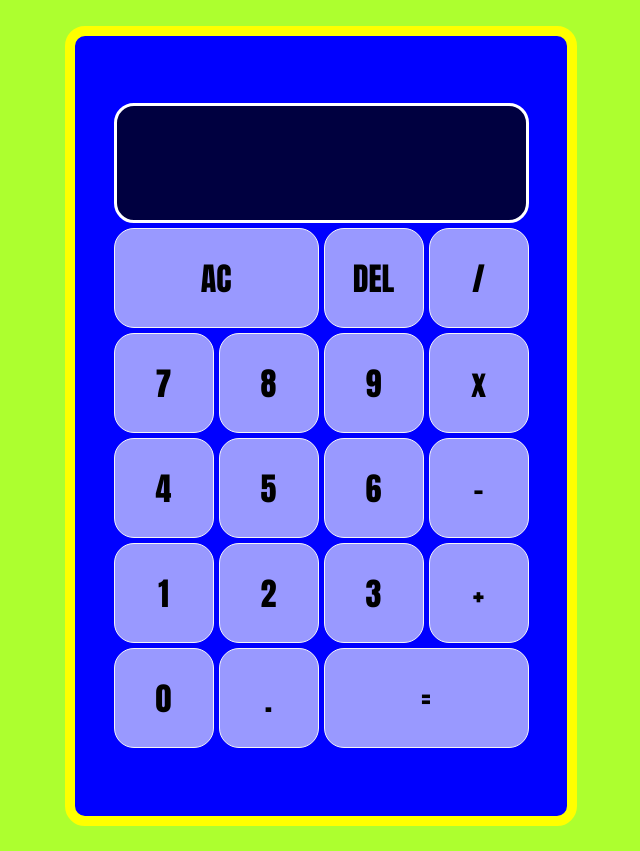
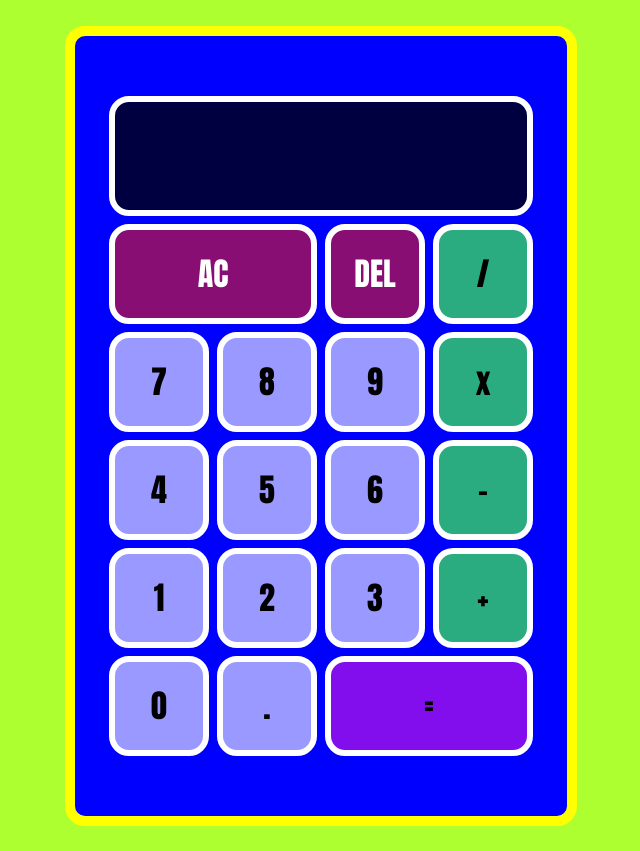
Before and after one commit to Momentum-Team-14/build-a-calculator-part-1-moellioHeather, a plain HTML site: page index.html in a window 1280 px wide. Shown: the whole page, without its empty margins (319-959 px from the left). Drawn offline with Linux system fonts and the light colour scheme.

Commit message:
made changes to colors

```diff
--- a/index.html
+++ b/index.html
@@ -34,7 +34,7 @@
        <button data-number>.</button>
        <button data-equals class="span-two">=</button>
     </div>
-    <audio id="click-numbers" src="mixkit-player-jumping-in-a-video-game-2043.wav"></audio>
+    <audio id="click-numbers" src="mixkit-neutral-bot-pinbal-tone-3137.wav"></audio>
     <audio id="click-equals" src="mixkit-unlock-game-notification-253.wav"></audio>
     <audio id="click-ac-delete"src="mixkit-small-hit-in-a-game-2072.wav"></audio>
     </section>
--- a/main.css
+++ b/main.css
@@ -10,7 +10,7 @@ body {
     margin: 0;
     background-position: center;
     background-color: greenyellow
-    /* background-image: url(https://www.freepptbackgrounds.net/wp-content/uploads/2014/01/Colorful-Circles-on-White-Backgrounds.jpg); */
+
 }
 
 .calculator-grid {
@@ -22,8 +22,8 @@ body {
     min-height: 100vh;
     grid-template-columns: repeat(4, 100px);
     grid-template-rows: minmax(120px, auto) repeat(5, 100px);
-    column-gap: 5px;
-    row-gap: 5px;
+    column-gap: 8px;
+    row-gap: 8px;
     border: 10px solid yellow;
     background-color: blue;
     border-radius: 20px
@@ -32,14 +32,35 @@ body {
 .calculator-grid > button {
     cursor: pointer;
     font-size: 2rem;
-    border: 1px solid whitesmoke;
+    border: 6px solid white;
     outline: none;
-    background-color: rgba(255, 255, 255, .6);
     border-radius: 20px;
 }
 
 .calculator-grid > button:hover {
-    background-color: rgba(255, 255, 255, .95);
+    opacity: .75
+    /* background-color: rgba(255, 255, 255, .8); */
+}
+[data-number] {
+    background-color: rgba(255, 255, 255, .6);
+}
+
+[data-operation] {
+background-color: rgba(54, 216, 97, 0.8);
+}
+
+[data-equals] {
+    background-color: rgba(217, 24, 227, 0.6);
+}
+
+[data-delete] {
+    background-color: rgba(227, 24, 24, 0.6);
+    color: white;
+}
+
+[data-all-clear] {
+    background-color: rgba(227, 24, 24, 0.6);
+    color: white;
 }
 
 .span-two {
@@ -56,7 +77,7 @@ body {
     word-wrap: break-word;
     word-break: break-all;
     border-radius: 20px;
-    border: solid white;
+    border: 6px solid white;
 }
 
 .output .previous-operand {
--- a/main.js
+++ b/main.js
@@ -6,8 +6,8 @@ class Calculator {
     }
 
 clear() {
+    this.previousOperand = ''
     this.currentOperand = ''
-    this.previousOperand = ''
     this.operation = undefined
 console.log("Hi")
 }
```
Also changed, not shown: 1 other file.
